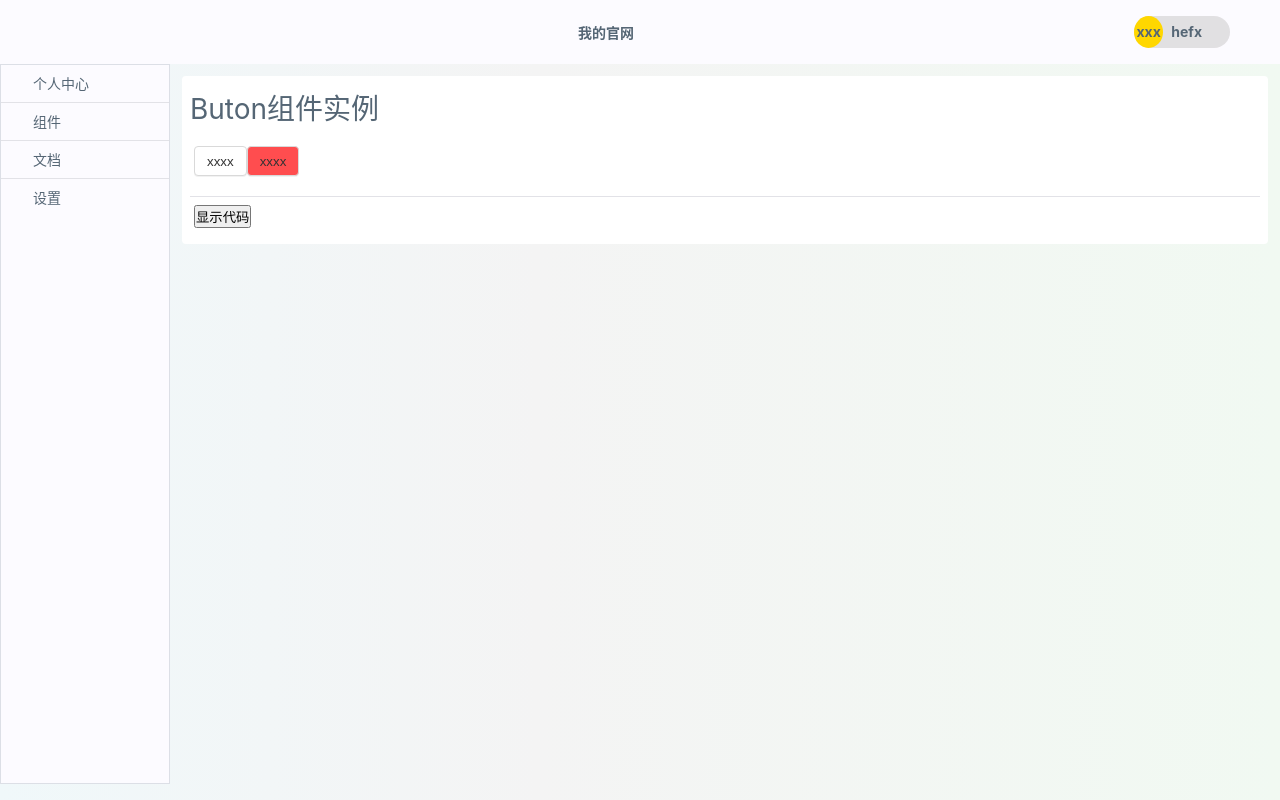
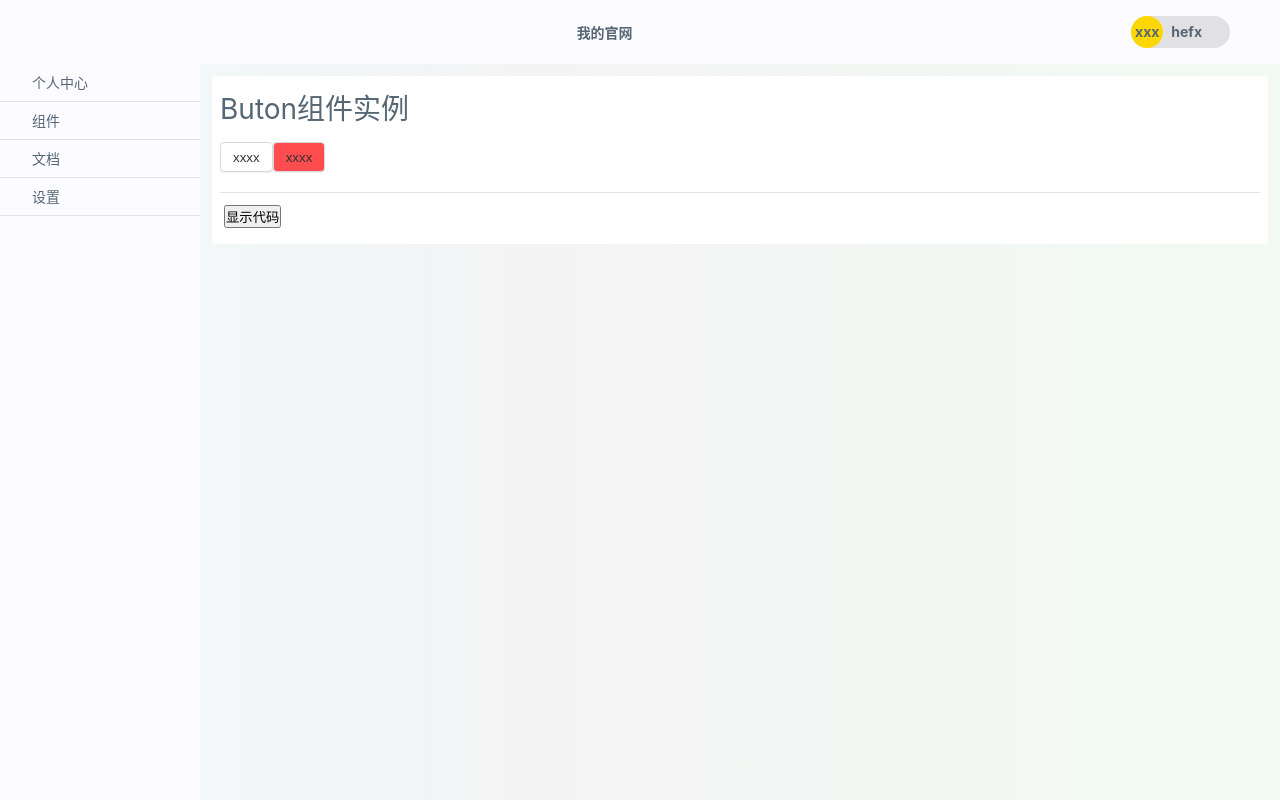
Before and after one commit to Hefeixiong/reactUI, a React (Create React App) app: page /doc/buttonDemo in a window 1280 px wide. Built offline with nearby package versions, Linux system fonts and the light colour scheme.

Commit message:
调整整体样式+重构sidebar

```diff
--- a/src/components/demoView/index.scss
+++ b/src/components/demoView/index.scss
@@ -4,19 +4,21 @@
   padding: 12px 8px;
 
   > .demo {
-    margin: 4px;
     padding: 12px 0;
 
   }
 
   > .demoShow {
-    margin: 4px;
+    padding: 4px;
   }
 
   > .demoView {
-    margin: 4px;
+    padding: 4px;
     > pre {
      border-radius: 4px;
+     > code{
+      overflow-x: auto;
+     }
     }
   }
 
--- a/src/components/navbar/navbar.scss
+++ b/src/components/navbar/navbar.scss
@@ -22,7 +22,6 @@
     border-radius: 19px;
     margin: 0 50px;
     height:32px;
-    width: 96px;
     background: rgba(164, 159, 159, 0.3);
 
    //div里面的内容水平垂直居中
@@ -60,7 +59,6 @@
       align-items: center;
       position: fixed;
       transform-origin: center top;
-      width: 96px;
       margin: 5px 0;
       padding: 6px 0;
       top: 50px;
@@ -83,7 +81,7 @@
         width: 16px;
       }
       > span {
-        margin-left: 6px;
+        padding: 0 6px 0 6px;
         font-size: 12px;
       }
     }
--- a/src/components/sidebar/Sidebar.tsx
+++ b/src/components/sidebar/Sidebar.tsx
@@ -4,51 +4,51 @@ import Divider from "../divider";
 import "./sidebar.scss";
 
 function Sidebar() {
+  const xxx = [
+    {
+      id: 0,
+      title: "个人中心",
+      icon: "#icon-gailan",
+      url: "/doc/userinfo",
+      children: {},
+    },
+    {
+      id: 1,
+      title: "组件",
+      icon: "#icon-zujian",
+      url: "/doc/buttonDemo",
+      children: {},
+    },
+    {
+      id: 2,
+      title: "文档",
+      icon: "#icon-wenjianjia",
+      url: "/doc/notes",
+      children: {},
+    },
+    {
+      id: 3,
+      title: "设置",
+      icon: "#icon-shezhi",
+      url: "/doc/buttonDemo",
+      children: {},
+    },
+  ];
   return (
-    <div className="sidebar-warpper">
-      <div className="items-wrapper">
-        <div className="item-groups">
-          <Link className="first-item" to="/doc/userinfo">
-            <svg className="icon" aria-hidden="true">
-              <use xlinkHref="#icon-gailan"></use>
-            </svg>
-            <span>个人中心</span>
-          </Link>
-        </div>
-
-        <Divider />
-
-        <div className="item-groups">
-          <Link className="first-item" to="/doc/buttonDemo">
-            <svg className="icon" aria-hidden="true">
-              <use xlinkHref="#icon-zujian"></use>
-            </svg>
-            <span>组件</span>
-          </Link>
-        </div>
-
-        <Divider />
-
-        <div className="item-groups">
-          <Link className="first-item" to={"/doc/notes"}>
-            <svg className="icon" aria-hidden="true">
-              <use xlinkHref="#icon-wenjianjia"></use>
-            </svg>
-            <span>文档</span>
-          </Link>
-        </div>
-
-        <Divider />
-
-        <div className="item-groups">
-          <div className="first-item">
-            <svg className="icon" aria-hidden="true">
-              <use xlinkHref="#icon-shezhi"></use>
-            </svg>
-            <span>设置</span>
+    <div className="items-wrapper">
+      {xxx.map((item) => {
+        return (
+          <div className="item-groups" key={item.id}>
+            <Link className="first-item" to={item.url}>
+              <svg className="icon" aria-hidden="true">
+                <use xlinkHref={item.icon}></use>
+              </svg>
+              <span>{item.title}</span>
+            </Link>
+            <Divider />
           </div>
-        </div>
-      </div>
+        );
+      })}
     </div>
   );
 }
--- a/src/components/sidebar/sidebar.scss
+++ b/src/components/sidebar/sidebar.scss
@@ -1,14 +1,9 @@
-.sidebar-warpper {
-  width: 200px;
-  height: 90vh;
-  border: 1px solid #dcdfe6;
-  background: #fcfbff;
-
-
-  > .items-wrapper {
+.items-wrapper {
     display: flex;
-    padding: 8px 0;
     flex-direction: column;
+    width: 200px;
+    padding-top: 8px;
+    background: #fcfbff;
 
 
     > .item-groups {
@@ -44,6 +39,3 @@
 
 
   }
-
-
-}
--- a/src/doc/index.scss
+++ b/src/doc/index.scss
@@ -7,11 +7,13 @@
 
   > .main-wrapper {
     display: flex;
+    flex: 1;
+
 
     > .main-solt {
       height: 100%;
-      width: 100%;
-      margin: 12px;
+      flex: 1;
+      padding: 12px;
     }
   }
 }
```
